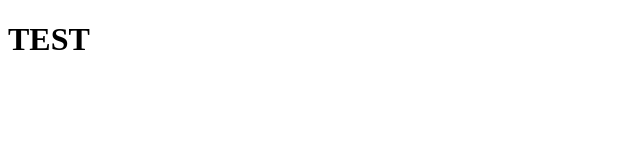
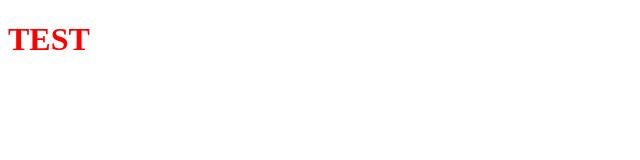
Before and after one commit to IvanDanilovFD03/test-assigment, a plain HTML site: page index.html in a window 1280 px wide. Shown: the whole page, without its empty margins (0-640 px from the left). Drawn offline with Linux system fonts and the light colour scheme.

Commit message:
feat: update styles of h1 tag

```diff
--- a/index.html
+++ b/index.html
@@ -8,7 +8,7 @@
 <body>
     <main>
         <div>
-            <h1>TEST</h1>
+            <h1 style="color: red;">TEST</h1>
         </div>
     </main>
 </body>
```
